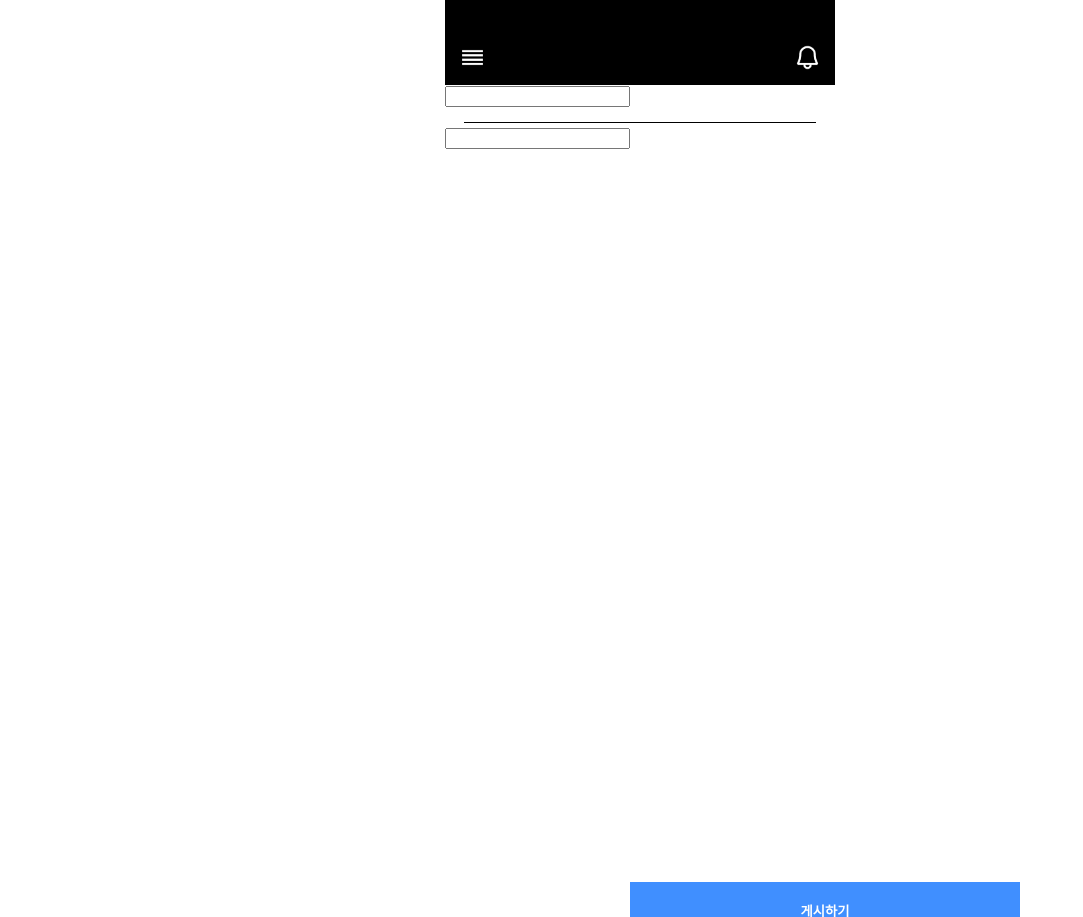
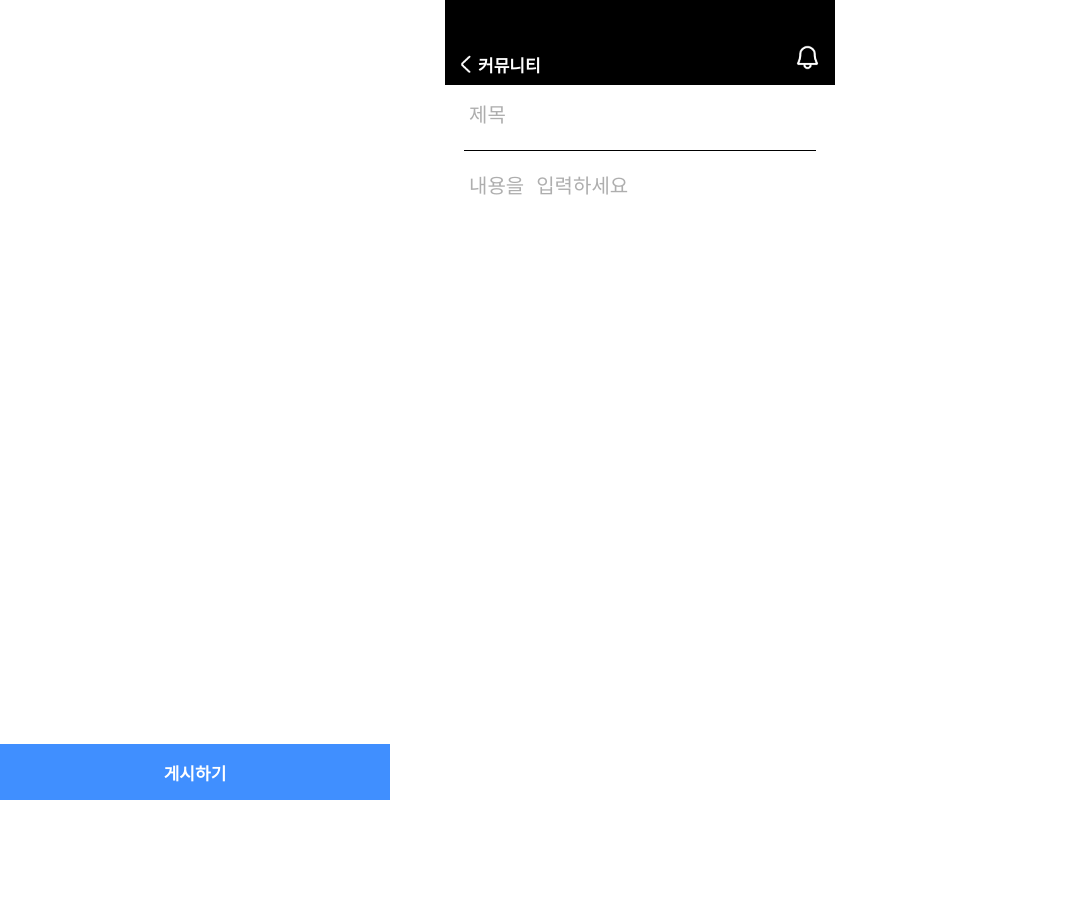
Before and after one commit to KimLeeSeo/HiJob, a React (Create React App) app in the folder hijob/: page /new_post in a window 1280 px wide. Shown: the whole page, without its empty margins (0-1083 px from the left). Before the commit the page ends 853 px from the top, so only its background shows below. Built offline with nearby package versions, Linux system fonts and the light colour scheme.

Commit message:
cummunity write

```diff
--- a/hijob/src/Cummunity.css
+++ b/hijob/src/Cummunity.css
@@ -13,14 +13,9 @@
     z-index: 2;
     background-color: black;
 }
-#menuicon,#bell{
+#bell{
     width:25px;
     height:25px;
-}
-#menuicon{
-    position: absolute;
-    left: 15px;
-    top:45px;
 }
 #bell{
     position:absolute;
--- a/hijob/src/Cummunity.jsx
+++ b/hijob/src/Cummunity.jsx
@@ -17,7 +17,6 @@ function Cummunity(props){
         <>
         <div id="container">
              <header id="header_bar">
-                <img src={menuicon} id="menuicon"></img>
                 <img src={bell} id="bell"></img>
              </header>
             <div id="main_post_header">
--- a/hijob/src/Cummunity_post.css
+++ b/hijob/src/Cummunity_post.css
@@ -32,4 +32,5 @@
     width:390px;
     height: 712px;
     overflow: auto;
+    z-index:3;
 }
--- a/hijob/src/Home.css
+++ b/hijob/src/Home.css
@@ -56,6 +56,7 @@
     height: 56px;
     position: fixed;
     bottom: 0%;
+    z-index:3;
 }
 
 .ad_img{
--- a/hijob/src/Write.css
+++ b/hijob/src/Write.css
@@ -1,23 +1,64 @@
+
+#new_post_container{
+    position:relative;
+    overflow: auto;
+    top:85px;
+    width:390px;
+    height:832px;
+}
 #title_line{
     width: 352px;
     height: 1px;
     padding-left: 19px;
+    margin:0px;
 }
 #new_post{
-    position: fixed;
-    background-color: white;
-    height: 768px;
-    top:85px;
+    position: absolute;
     width:390px;
+    height:747px;
+}
+#new_post_title{
+    margin-top:10px;
+    margin-left:19px;
+    width:340px;
+    height:30px;
+    padding: 5px;
+    font-size: 20px;
+    border:none;
+}
+#new_post_title:focus{
+    outline:none;
+}
+#new_post_title::placeholder{
+    font-size:20px;
+    color:#aeaeae;
+}
+#new_post_content{
+    font-size: 20px;
+    width: 340px;
+    height: 600px;
+    resize: none;
+    margin-left:19px;
+    margin-top: 10px;
+    padding:5px;
+    border: none;
+}
+#new_post_content:focus{
+    outline: none;
+}
+#new_post_content::placeholder{
+    font-size:20px;
+    color:#aeaeae;
 }
 #submit_new_post{
-    position: absolute;
+    position: fixed;
     width: 390px;
     height: 56px;
-    top:797px;
     border: none;
     color: white;
     background-color: #408FFF;
-    font: 17px;
+    font-size: 17px;
     font-weight: bold;
+    left:0px;
+    bottom:0px;
 }
--- a/hijob/src/Write.jsx
+++ b/hijob/src/Write.jsx
@@ -4,21 +4,27 @@ import menuicon from "./APP/align-justify.png";
 import bell from "./APP/bell.png";
 import line from "./APP/Line 1.png";
 import MenuBar from "./components/MenuBar";
+import { Link } from "react-router-dom";
+import arrow from "./APP/arrow-prev.png";
 
 function Write(){
     return(
         <div id="container">
             <header id="header_bar">
-                <img src={menuicon} id="menuicon"></img>
+                <Link to ="/cummunity" id="box">
+                    <img src={arrow} id="arrow"/>
+                    <div id="cummunity_button">커뮤니티</div>
+                </Link>
                 <img src={bell} id="bell"></img>
             </header>
-            <form id="new_post">
-                <input></input>
-                <img src={line} alt="line" id="title_line"/>
-                <input></input>
-                <button type="submit" id="submit_new_post">게시하기</button>
-            </form>
-
+            <div id="new_post_container">
+                <form id="new_post">
+                    <input placeholder="제목" id="new_post_title"></input>
+                    <img src={line} alt="line" id="title_line"/>
+                    <textarea placeholder="내용을 입력하세요" id="new_post_content"></textarea>
+                    <button type="submit" id="submit_new_post">게시하기</button>
+                </form>
+            </div>
         </div>
     )
 }
--- a/hijob/src/components/CummunityDetailPost.css
+++ b/hijob/src/components/CummunityDetailPost.css
@@ -1,4 +1,6 @@
-
+#detail_post_content{
+    z-index: -1;
+}
 #post_image{
     width: 357px;
     height: 200.81px;
@@ -17,12 +19,11 @@
 #like_button{
     width: 24px;
     height: 24px;
-    color:#aeaeae;
 }
 #post_like{
+    font-weight: bold;
     color:#aeaeae;
     font-size: 17px;
-    font-weight: bold;
     margin-left:10px;
 }
 #reply_container{
@@ -32,6 +33,7 @@
     position:relative;
 }
 #whitebox{
+    position:absolute;
     width: 357px;
     height: 201px;
     margin: 14.5px;
@@ -40,11 +42,20 @@
     border: none;
 }
 #reply_input{
+    position: absolute;
+    width:350px;
+    height:150px;
+    top:10px;
+    left:3.5px;
     resize:none;
     border:none;
+    margin:0px auto;
+    padding:0px;
     font-size: 15px;
-    padding: none;
     text-indent: 5px;
+}
+#reply_input:focus{
+    outline: none;
 }
 #reply_input::placeholder{
     color:#d9d9d9;
--- a/hijob/src/components/CummunityDetailPost.jsx
+++ b/hijob/src/components/CummunityDetailPost.jsx
@@ -4,10 +4,25 @@ import "./CummunityDetailPost.css"
 import chat from "../APP/chat-gray.png";
 import seventeen from "../APP/Seventeen.png";
 import heart from "../APP/heart.png";
+import redheart from "../APP/redheart.png";
 import Reply from "./Reply"
+import { useState } from "react";
 
 function CummunityDetailPost(){
     const location =useLocation();
+    const [imgSrc,setimgSrc]=useState(heart);
+    const [isClick,setisClick]=useState(false);
+
+    const ChangeColor=()=>{
+        if(isClick){
+            setimgSrc(redheart);
+            setisClick(false);
+        }else{
+            setimgSrc(heart);
+            setisClick(true);
+        }
+    }
+
     if(location.state){
         const title = location.state.title;
         const author = location.state.author;
@@ -44,7 +59,7 @@ function CummunityDetailPost(){
                     </div>
                     <hr className="mainline"/>
                     <div id="like_container">
-                    <img src={heart} id="like_button" alt="좋아요"/>
+                        <img src={imgSrc} id="like_button" alt="좋아요" onClick={ChangeColor}/>
                         <span id="post_like">좋아요</span>
                     </div>
 
```
Also changed, not shown: hijob/src/APP/redheart.png (added). Lines whose indentation alone changed are shown as unchanged.
